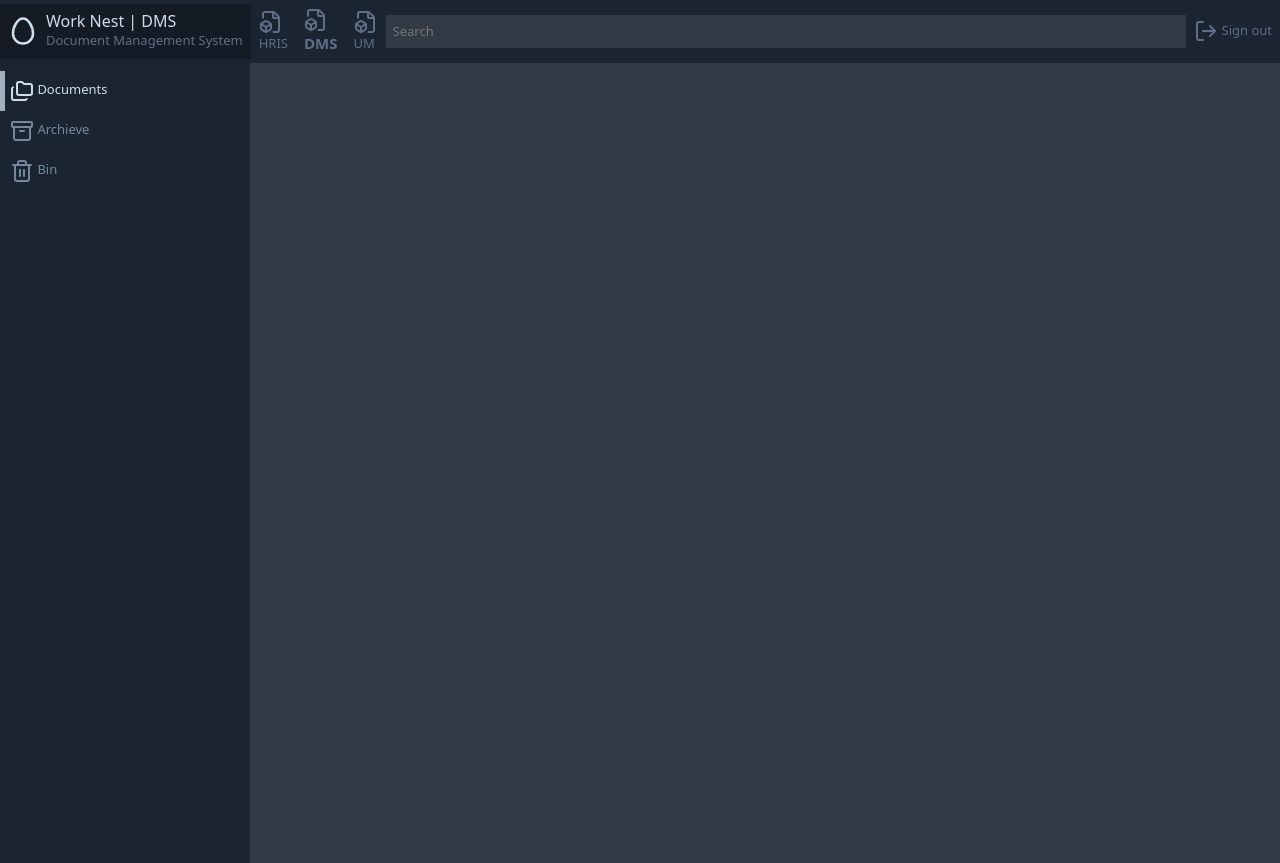
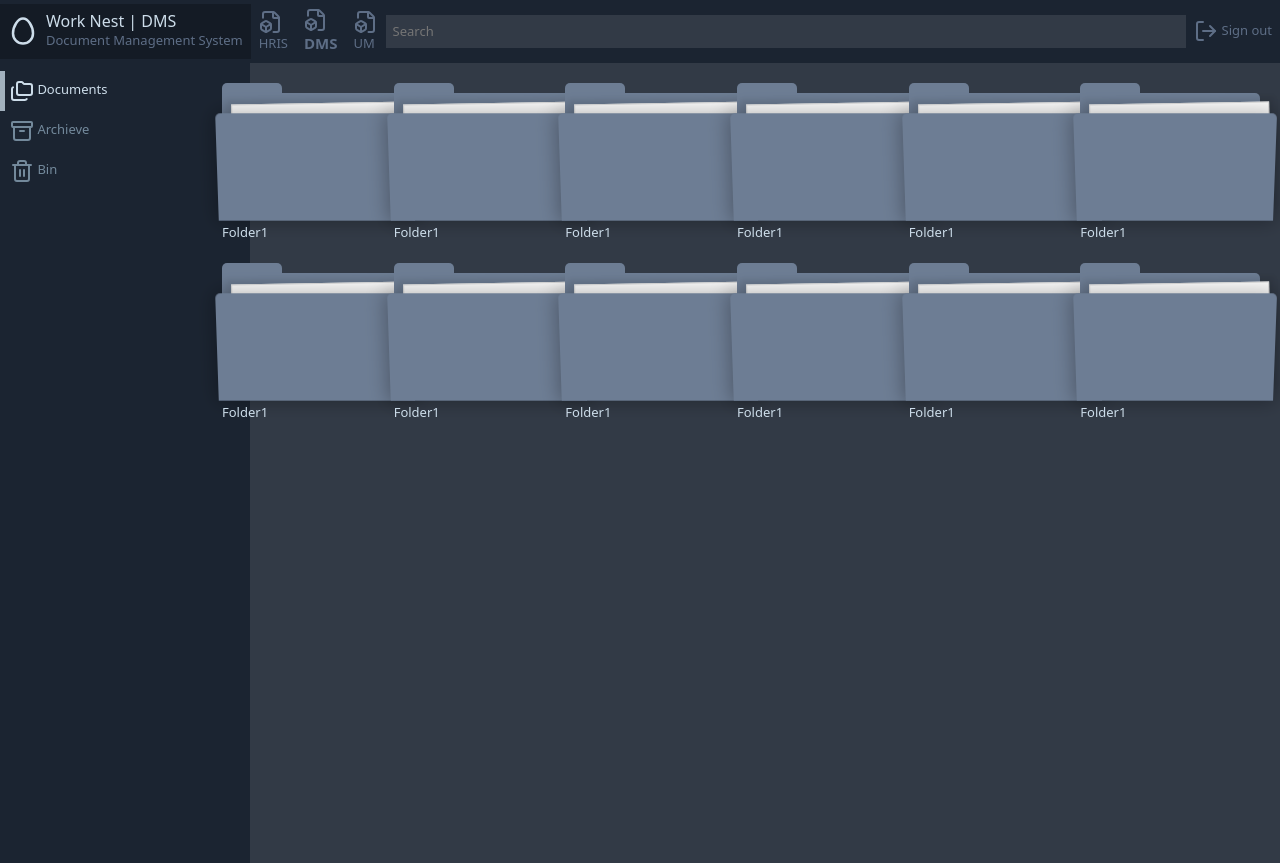
Before and after one commit to misonnnnn/ERP-UI, a Next.js app: page /dms in a window 1280 px wide. Built offline with nearby package versions, Linux system fonts and the light colour scheme; no server answers.

Commit message:
initial UI for documents

```diff
--- /dev/null
+++ b/app/components/dms/Documents.jsx
@@ -0,0 +1,97 @@
+"use client"
+import "../../css/dms/documents.css"
+
+export default function Documents(){
+    return (
+        <div class="container" style={{marginTop:'80px'}}>
+            <div className="position-relative">
+                <div className="row">
+                    <div className="col-lg-2 col-md-4 col-sm-6 folder-outer">
+                        <div class="folder">
+                            <div class="folder-inside"></div>
+                            <span className="folder-name">Folder1</span>
+                        </div>
+                    </div>
+
+                    <div className="col-lg-2 col-md-4 col-sm-6 folder-outer">
+                        <div class="folder">
+                            <div class="folder-inside"></div>
+                            <span className="folder-name">Folder1</span>
+                        </div>
+                    </div>
+
+                    <div className="col-lg-2 col-md-4 col-sm-6 folder-outer">
+                        <div class="folder">
+                            <div class="folder-inside"></div>
+                            <span className="folder-name">Folder1</span>
+                        </div>
+                    </div>
+
+                    <div className="col-lg-2 col-md-4 col-sm-6 folder-outer">
+                        <div class="folder">
+                            <div class="folder-inside"></div>
+                            <span className="folder-name">Folder1</span>
+                        </div>
+                    </div>
+
+                    <div className="col-lg-2 col-md-4 col-sm-6 folder-outer">
+                        <div class="folder">
+                            <div class="folder-inside"></div>
+                            <span className="folder-name">Folder1</span>
+                        </div>
+                    </div>
+
+                    <div className="col-lg-2 col-md-4 col-sm-6 folder-outer">
+                        <div class="folder">
+                            <div class="folder-inside"></div>
+                            <span className="folder-name">Folder1</span>
+                        </div>
+                    </div>
+
+                    <div className="col-lg-2 col-md-4 col-sm-6 folder-outer">
+                        <div class="folder">
+                            <div class="folder-inside"></div>
+                            <span className="folder-name">Folder1</span>
+                        </div>
+                    </div>
+
+                    <div className="col-lg-2 col-md-4 col-sm-6 folder-outer">
+                        <div class="folder">
+                            <div class="folder-inside"></div>
+                            <span className="folder-name">Folder1</span>
+                        </div>
+                    </div>
+
+                    <div className="col-lg-2 col-md-4 col-sm-6 folder-outer">
+                        <div class="folder">
+                            <div class="folder-inside"></div>
+                            <span className="folder-name">Folder1</span>
+                        </div>
+                    </div>
+
+                    <div className="col-lg-2 col-md-4 col-sm-6 folder-outer">
+                        <div class="folder">
+                            <div class="folder-inside"></div>
+                            <span className="folder-name">Folder1</span>
+                        </div>
+                    </div>
+
+                    <div className="col-lg-2 col-md-4 col-sm-6 folder-outer">
+                        <div class="folder">
+                            <div class="folder-inside"></div>
+                            <span className="folder-name">Folder1</span>
+                        </div>
+                    </div>
+
+                    <div className="col-lg-2 col-md-4 col-sm-6 folder-outer">
+                        <div class="folder">
+                            <div class="folder-inside"></div>
+                            <span className="folder-name">Folder1</span>
+                        </div>
+                    </div>
+
+                </div>
+            </div>
+        </div>
+    )
+}
--- /dev/null
+++ b/app/css/dms/documents.css
@@ -0,0 +1,85 @@
+/* this is for the back flap of the folder */
+.folder{
+	-webkit-perspective: 500px;
+	perspective: 500px;
+	width: 180px;
+	height: 100px;
+	background: #6d7d94;
+	position: relative;
+	-webkit-transform: translate(-50%, -50%);
+	transform: translate(-50%, -50%);
+	border-top-right-radius: 5px;
+	cursor: pointer;
+	-webkit-transition: all 300ms ease;
+	transition: all 300ms ease;
+    margin-left: 50px;
+}
+/* this is for the folder's tab */
+.folder::before{
+	width: 60px;
+	height: 10px;
+	content: '';
+	/* background: #ffd480; */
+	background: #6d7d94;
+	position: absolute;
+	top: -10px;
+	border-top-left-radius: 5px;
+	border-top-right-radius: 5px;
+}
+/* this is for the folder's front flap */
+.folder::after{
+	width: 200px;
+	height: 110px;
+	position: absolute;
+	content: '';
+	background: #6d7d94;
+	top: 20px;
+	left: -5px;
+	box-shadow: 0 0 20px 2px rgba(0, 0, 0, 0.3);
+	border-top-left-radius: 5px;
+	border-top-right-radius: 5px;
+	/* the transform property rotates the front flap of the folder a bit t0 make it look 3D */
+	-webkit-transform: rotateX(-10deg);
+	transform: rotateX(-10deg);
+	-webkit-transition: all 400ms ease;
+	transition: all 400ms ease;
+}
+/* this is for the piece of paper inside the folder */
+.folder-inside{
+	width: 180px;
+	height: 100px;
+	position: absolute;
+	background: #fff;
+	top: 10px;
+	left: 10px;
+	box-shadow: 0 0 5px 5px rgba(0, 0, 0, 0.05);
+	-webkit-transform: rotate(-1deg);
+	transform: rotate(-1deg);
+	border: 1px solid #ddd;
+	-webkit-transition: all 200ms ease;
+	transition: all 200ms ease;
+}
+
+/* finally let's get this folder to rotate when we hover on it */
+.folder:hover{
+	-webkit-transform: translate(-50%, -52%);
+	transform: translate(-50%, -52%);
+}
+.folder:hover::after{
+	-webkit-transform: rotateX(-15deg);
+	transform: rotateX(-15deg);
+}
+.folder:hover .folder-inside{
+	-webkit-transform: rotate(-7deg) translateY(-15%);
+	transform: rotate(-7deg) translateY(-15%);
+}
+
+.folder-name{
+    position: absolute;
+    bottom: -50px;
+    z-index: 99;
+}
+
+.folder-outer{
+    margin-bottom: 80px;
+}
--- a/app/dms/page.jsx
+++ b/app/dms/page.jsx
@@ -4,6 +4,7 @@ import { useContext, useEffect, useState } from "react"
 import { Archive, BookUser, Boxes, Egg, Folders, LogOut, Trash2 } from "lucide-react"
 import { AuthContext } from "../../context/AuthContext"
 import HeaderContainer from "../components/HeaderContainer"
+import Documents from "../components/dms/Documents"
 
 export default function Dms(){
     const [activeMenu, setActiveMenu ] = useState('documents');
@@ -33,7 +34,7 @@ export default function Dms(){
                 </div>
                 <div className="content-body">
                     {
-                        activeMenu == 'employee-list' ? <EmployeeList /> : ''
+                        activeMenu == 'documents' ? <Documents /> : ''
                     }
                 </div>
             </div>
```
